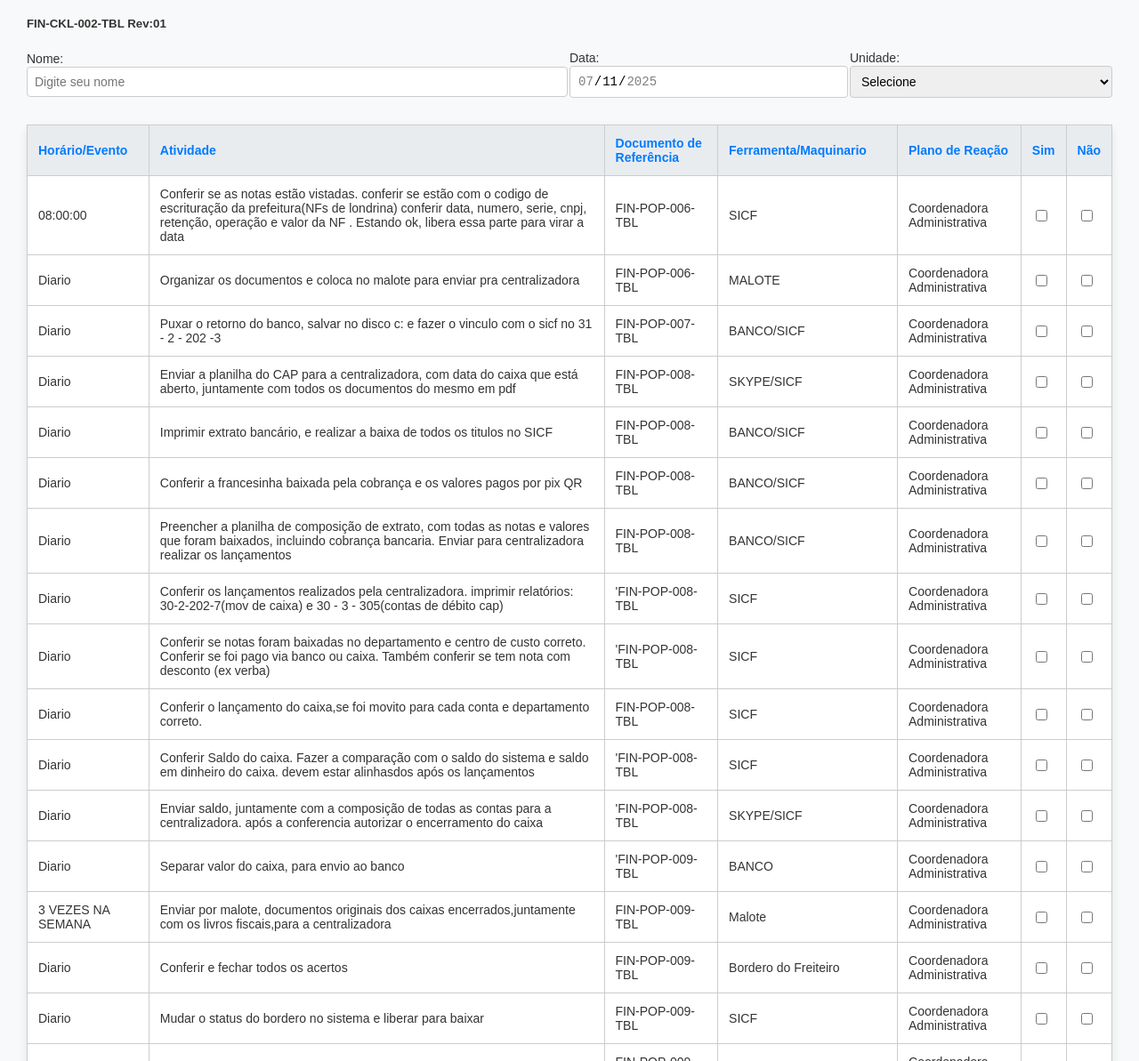
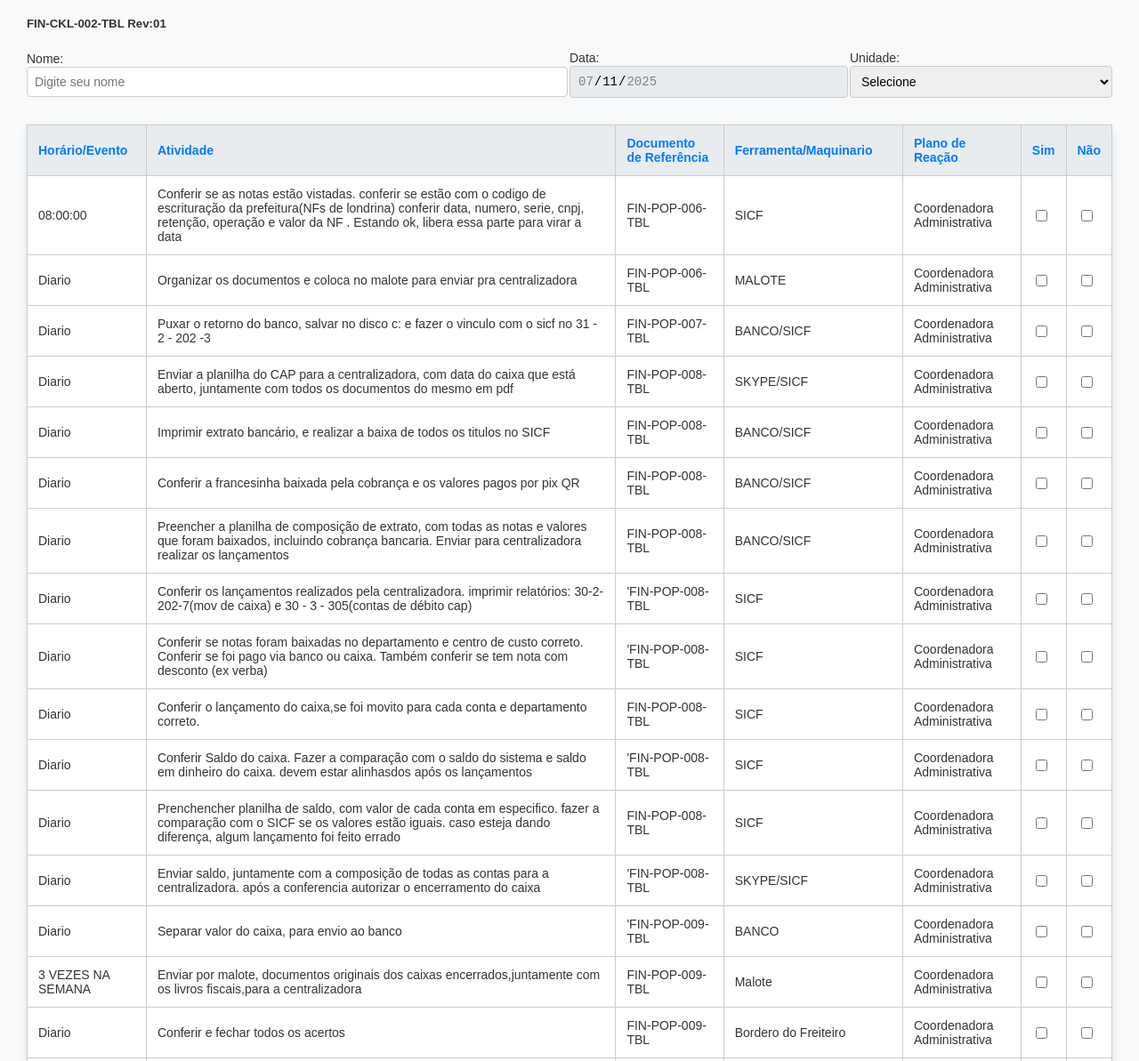
Before and after one commit to grupotriunfante/FIN-CKL-002-TBL, a plain HTML site: page index.htm in a window 1280 px wide. Shown: the part 78-1271 px from the top of the page at 89% size. Drawn offline with Linux system fonts and the light colour scheme.

Commit message:
Update index.htm
rev02

```diff
--- a/index.htm
+++ b/index.htm
@@ -2,7 +2,7 @@
 <html lang="pt-br">
 <head>
   <meta charset="UTF-8">
-  <title>Checklist Diário</title>
+  <title>Checklist Diário - Assistente de Contas a Pagar </title>
   <style>
     body {
       font-family: 'Arial', sans-serif;
@@ -163,7 +163,7 @@
           ["Diario","Conferir se notas foram baixadas no departamento e centro de custo correto.  Conferir se foi pago via banco ou caixa. Também conferir se tem nota com desconto (ex verba)","'FIN-POP-008-TBL","SICF","Coordenadora Administrativa"],
           ["Diario","Conferir o lançamento do caixa,se foi movito para cada conta e departamento correto. ","FIN-POP-008-TBL","SICF","Coordenadora Administrativa "],
           ["Diario","Conferir Saldo do caixa. Fazer a comparação com o saldo do sistema e saldo em dinheiro do caixa. devem estar alinhasdos após os lançamentos","'FIN-POP-008-TBL","SICF","Coordenadora Administrativa"],
-
+           ["Diario","Prenchencher planilha de saldo, com valor de cada conta em especifico. fazer a comparação com o SICF se os valores estão iguais. caso esteja dando diferença, algum lançamento foi feito errado","FIN-POP-008-TBL","SICF","Coordenadora Administrativa"],
           ["Diario","Enviar saldo, juntamente com a composição de todas as contas para a centralizadora. após a conferencia autorizar o encerramento do caixa","'FIN-POP-008-TBL","SKYPE/SICF","Coordenadora Administrativa"],
           ["Diario","Separar valor do caixa, para envio ao banco","'FIN-POP-009-TBL","BANCO","Coordenadora Administrativa"],
           ["3 VEZES NA SEMANA","Enviar por malote, documentos originais dos caixas encerrados,juntamente com os livros fiscais,para a centralizadora","FIN-POP-009-TBL","Malote","Coordenadora Administrativa"],
@@ -178,7 +178,10 @@
                ["Diario","ABRIR PLANILHA DO CAP E CRIAR UMA NOVA GUIA COM A DATA DOS PAGAMENTOS QUE SERÃO LIBERADOS","FIN-POP-010-TBL","PLANILHA CAP","Coordenadora Administrativa"],
                ["Diario","TIRAR RELATÓRIO DO SICF 06-3-300 E FAZER A VINCULAÇÃO NA PLANILHA DO CAP","FIN-POP-010-TBL","SICF","Coordenadora Administrativa"],
             ["Diario","COPIAR NA PLANILHA AS NOTAS DA MATRIZ, RELACIONADAS AOS PAGAMENTOS EM QUESTÃO E FAZER A COMPARAÇÃO COM O DDA","FIN-POP-010-TBL","PLANILHA CAP","Coordenadora Administrativa"],
-   ["Diario","LIBERAR DDA NO SISTEMA,3-2-202-4.LIBERA O BOLETO FAZENDO A VINCULAÇÃO COM O SISTEMA. COMPARANDO COM A PLANILHA DO CAP. O VALOR TEM QUE BATER","FIN-POP-010-TBL","SICF","Coordenadora Administrativa"],
+            ["Diario","NOTAS QUE ESTÃO NO CONTAS A PAGAR E NÃO ESTÃO NO DDA, SERÃO INFORMADAS POR SOP","FIN-POP-010-TBL","PLANILHA CAP","Coordenadora Administrativa"],
+            ["Diario","BOLETOS EM ABERTO NO DDA E SEM  NOTA FISCAL, PROCURAR  NO CPD, NO CASO DE ESTAREM LÁ PARA DAR ENTRADA. NÃO ESTANDO NO CPD, ENTRAR EM CONTATO COM O CLIENTE PARA ENTENDER A SITUÇÃO. SOLICITAR AS DEVIDAS BAIXAS OU PRORROGAÇÃO NECESSÁRIA","FIN-POP-010-TBL","BANCO","Coordenadora Administrativa"],
+            ["Diario","ANOTAR NA FRENTE DE CADA NOTA, O CENTRO DE CUSTO E O DEPARTAMENTO","FIN-POP-010-TBL","PLANILHA CAP","Coordenadora Administrativa"],
+            ["Diario","LIBERAR DDA NO SISTEMA,3-2-202-4.LIBERA O BOLETO FAZENDO A VINCULAÇÃO COM O SISTEMA. COMPARANDO COM A PLANILHA DO CAP. O VALOR TEM QUE BATER","FIN-POP-010-TBL","SICF","Coordenadora Administrativa"],
              ["Diario","ENVIAR A REMESSA DOS PAGAMENTOS NO BANCO E SALVAR OS COMPROVANTES","FIN-POP-010-TBL","BANCO","Coordenadora Administrativa"],
               ["Diario","ANOTAR VENCIMENTO E CENTRO DE CUSTO EM TODAS AS NOTAS DE SERVIÇO RECEBIDAS NO DIA","-","EMAIL/SKYPE/WHATSAAP","Coordenadora Administrativa"],
                ["Diario","NOTAS DO ESTADO DO PARANÁ, FAZER A INSCRITURAÇÃO NO SITE DA PREFEITURA E ANOTAR O NUMERO DE REGISTRO NA NF","-","SITE PREFEITURA","Coordenadora Administrativa"],
@@ -192,7 +195,10 @@
             ["Mensal","FILTRAR NO SITE DO ARQUIVEI, AS NOTAS REFERENTE AO MES RETRASADO,QUE ESTÃO COMO CIENTE E NÃO REALIZADA","-","SITE ARQUIVEI","Coordenadora Administrativa"],
             ["Mensal","EXPORTAR O RELATÓRIO PARA O EXCEL","-","SITE ARQUIVEI","Coordenadora Administrativa"],
             ["Mensal","APAGAR AS NOTAS CANCELADAS DO RELATÓRIO E TAMBÉM AS NOTAS DE ENTRADA","-","EXCEL","Coordenadora Administrativa"],
-                        ]
+            ["Mensal","FAZER A CONFERENCIA NOTA POR NOTA COM O SISTEMA NO 32-1-0701. PARA VER SE FICOU ALGUMA NOTA SER DAR O ACEITE","-","EXCEL","Coordenadora Administrativa"],
+            ["Mensal","APÓS CONFERENCIA, ENTRAR NO SITE DO ARQUIVEI E PESQUISA NOTA POR NOTA, E MANIFESTA EM DESCONHECER","-","EXCEL","Coordenadora Administrativa"],
+            ["Mensal","TIRAR OUTRO RELATÓRIO, PARA CONFERIR SE FICOU ALGUMA NOTA SEM DENEGAR","-","ECEL","Coordenadora Administrativa"],
+                               ]
 
         for (let i = 0; i < atividades.length; i++) {
           document.write(`
@@ -281,7 +287,7 @@
     formData.append("data", data);
     formData.append("unidade", unidade);
 
-    fetch("https://script.google.com/macros/s/AKfycby44lrUIGSZeXE3uiJSOMAbRVri0NMQ5IQkO1PfYIy8xRG_klNPJZFrk3QXfy2DGP9cxA/exec", {
+    fetch("https://script.google.com/macros/s/AKfycbwqD1V2-wYxsK94SBDYfo1jgcMPX7uIcIOHHEnwyrAMMy_EJIBZVZaekw4PTtQ9zBuD0g/exec", {
       method: "POST",
       body: formData
     })
@@ -324,19 +330,32 @@
 <script>
   window.onload = function () {
     const dataInput = document.getElementById("data");
-    const hoje = new Date().toISOString().split("T")[0];
-    dataInput.value = hoje;
-    dataInput.min = hoje;
-    dataInput.max = hoje;
-    dataInput.readOnly = true; // impede que o usuário digite manualmente
+    // Obtém a data e hora local do dispositivo (Campinas, SP, Brasil)
+    const agora = new Date();
+
+    const ano = agora.getFullYear();
+    // Mês é de 0 a 11, por isso somamos 1 e usamos padStart para ter sempre dois dígitos
+    const mes = String(agora.getMonth() + 1).padStart(2, '0');
+    // Dia do mês, com padStart para ter sempre dois dígitos
+    const dia = String(agora.getDate()).padStart(2, '0');
+
+    // Formata a data como 'YYYY-MM-DD'
+    const hojeFormatado = `${ano}-${mes}-${dia}`;
+
+    // Define o valor do campo data para o dia atual
+    dataInput.value = hojeFormatado;
+    // Restringe a data mínima ao dia atual, impedindo seleção de datas passadas
+    dataInput.min = hojeFormatado;
+    // Restringe a data máxima ao dia atual, impedindo seleção de datas futuras
+    dataInput.max = hojeFormatado;
+    // Impede que o usuário digite manualmente no campo
+    dataInput.readOnly = true;
+    // Impede o clique para abrir o calendário de seleção de data
+    dataInput.style.pointerEvents = 'none';
+    // Opcional: Adiciona um estilo visual para indicar que o campo está desabilitado
+    dataInput.style.backgroundColor = '#e9ecef';
   };
 </script>
 
-
-
 </body>
-
-
-
-
 </html>
```
